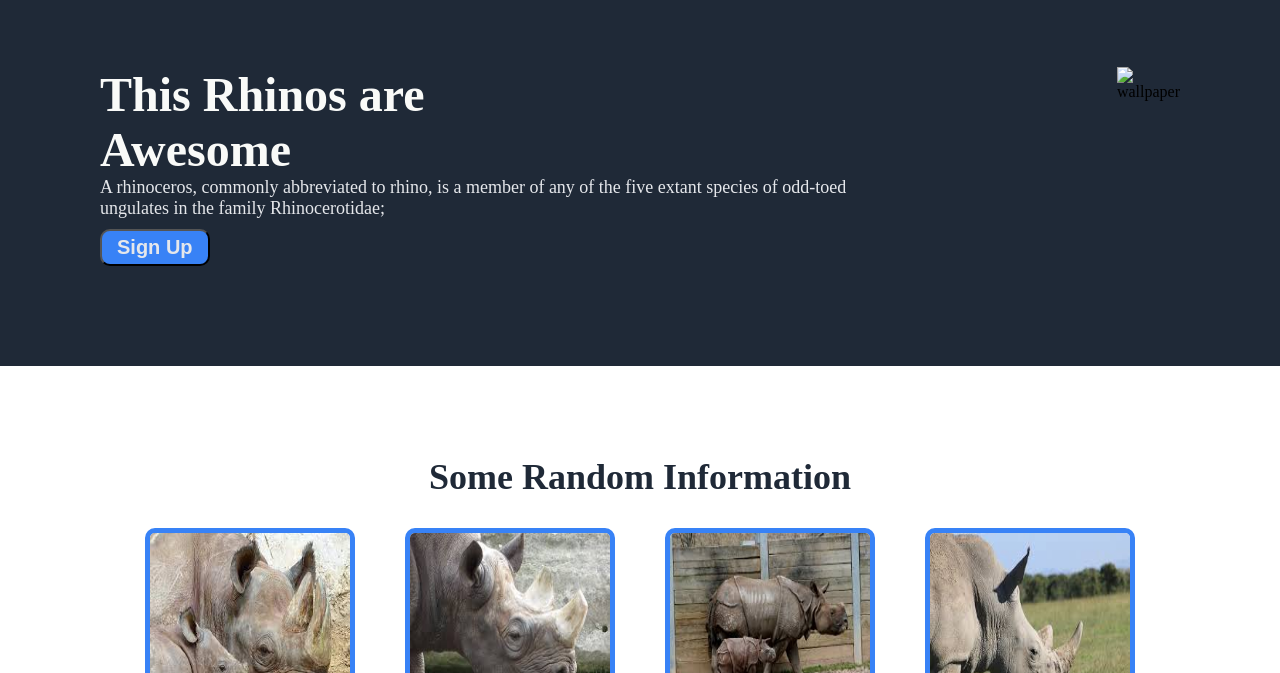
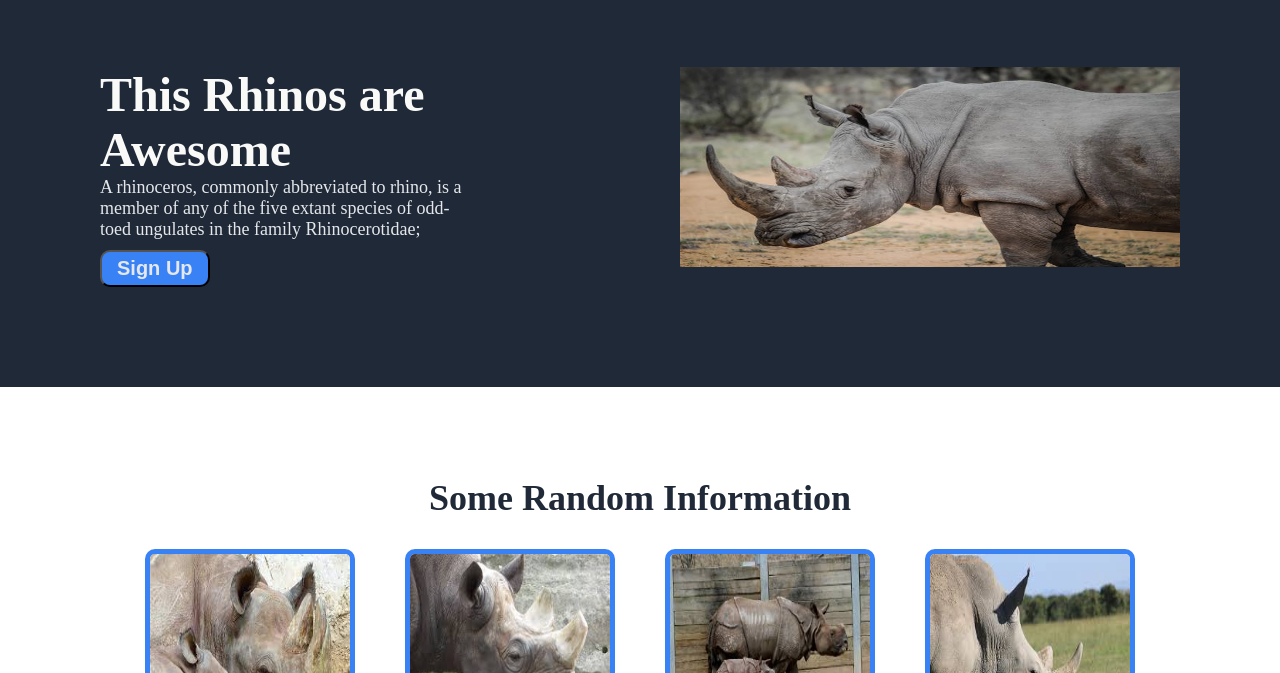
Before and after one commit to Yadav97/Landing-Page, a plain HTML site: page index.html in a window 1280 px wide. Shown: the part 127-800 px from the top of the page. Drawn offline with Linux system fonts and the light colour scheme; the site is published under a folder, as on GitHub Pages, so addresses that start at the root find nothing.

Commit message:
change relative path from /images to images/

```diff
--- a/index.html
+++ b/index.html
@@ -32,7 +32,7 @@
       <button class="item">Sign Up</button>
     </div>
     <div class="items">
-      <img class="item imgtag" src="/images/pexels-photo.jpg" alt="wallpaper">
+      <img class="item imgtag" src="images/pexels-photo.jpg" alt="wallpaper">
     </div>
   </div>
 </section>
```
